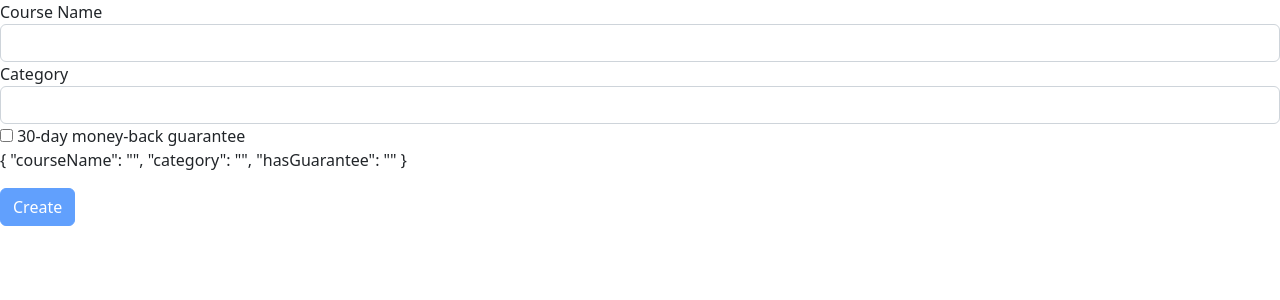
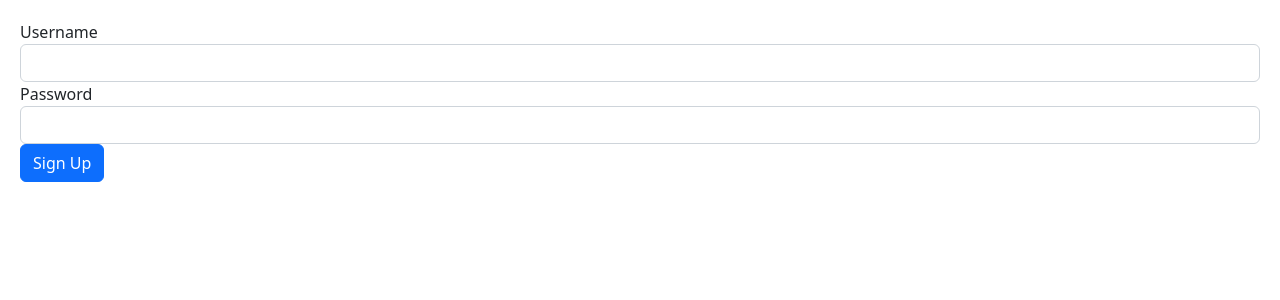
Before and after one commit to TaOleks/angWithMosh, an Angular app: page / in a window 1280 px wide. Shown: the top 300 px of the page. Built offline with nearby package versions, Linux system fonts and the light colour scheme.

Commit message:
Reactive Forms. Creating Controls Programatically (FormGroup, FormControl)

```diff
--- a/src/app/app.component.html
+++ b/src/app/app.component.html
@@ -1,2 +1,2 @@
 
-<app-new-course-form></app-new-course-form>
+<app-signup-form></app-signup-form>
--- a/src/app/app.module.ts
+++ b/src/app/app.module.ts
@@ -6,9 +6,10 @@
 import { BootstrapPanelComponent } from './bootstrap-panel/bootstrap-panel.component';
 import { InputFormatDirective } from './input-format.directive';
 import { ContactFormComponent } from './contact-form/contact-form.component';
-import { FormsModule } from '@angular/forms';
+import { FormsModule, ReactiveFormsModule } from '@angular/forms';
 import { NgbModule } from '@ng-bootstrap/ng-bootstrap';
 import { NewCourseFormComponent } from './new-course-form/new-course-form.component';
+import { SignUpFormComponent } from './signup-form/signup-form.component';
 
 @NgModule({
   declarations: [
@@ -18,11 +19,13 @@
     InputFormatDirective,
     ContactFormComponent,
     NewCourseFormComponent,
+    SignUpFormComponent,
 
   ],
   imports: [
     BrowserModule,
     FormsModule,
+    ReactiveFormsModule,
     NgbModule
   ],
   providers: [],
--- /dev/null
+++ b/src/app/signup-form/signup-form.component.html
@@ -0,0 +1,21 @@
+<form [formGroup]="form">
+  <div class="form-group">
+    <label for="userName">Username</label>
+    <input
+    formControlName="username"
+    id="userName"
+    type="text"
+    class="form-control">
+  </div>
+
+  <div class="form-group">
+    <label for="password"> Password</label>
+    <input
+    formControlName="password"
+    id="password"
+    type="text"
+    class="form-control">
+  </div>
+
+  <button class="btn btn-primary" type="submit">Sign Up</button>
+</form>
--- /dev/null
+++ b/src/app/signup-form/signup-form.component.ts
@@ -0,0 +1,15 @@
+import { Component } from '@angular/core';
+import { FormControl, FormGroup } from '@angular/forms';
+
+@Component({
+  selector: 'app-signup-form',
+  templateUrl: './signup-form.component.html',
+  styleUrls: ['./signup-form.component.css']
+})
+export class SignUpFormComponent {
+  form = new FormGroup({
+    username:new FormControl(),
+    password: new FormControl()
+  })
+
+}
--- a/src/styles.css
+++ b/src/styles.css
@@ -1,3 +1,4 @@
 .form-control.ng-invalid.ng-touched{
   border: 2px solid red;
 }
+body{padding: 20px}
```
Also changed, not shown: src/app/signup-form/signup-form.component.css (added), 1 other file (tests, documents, lock files or other folders).
